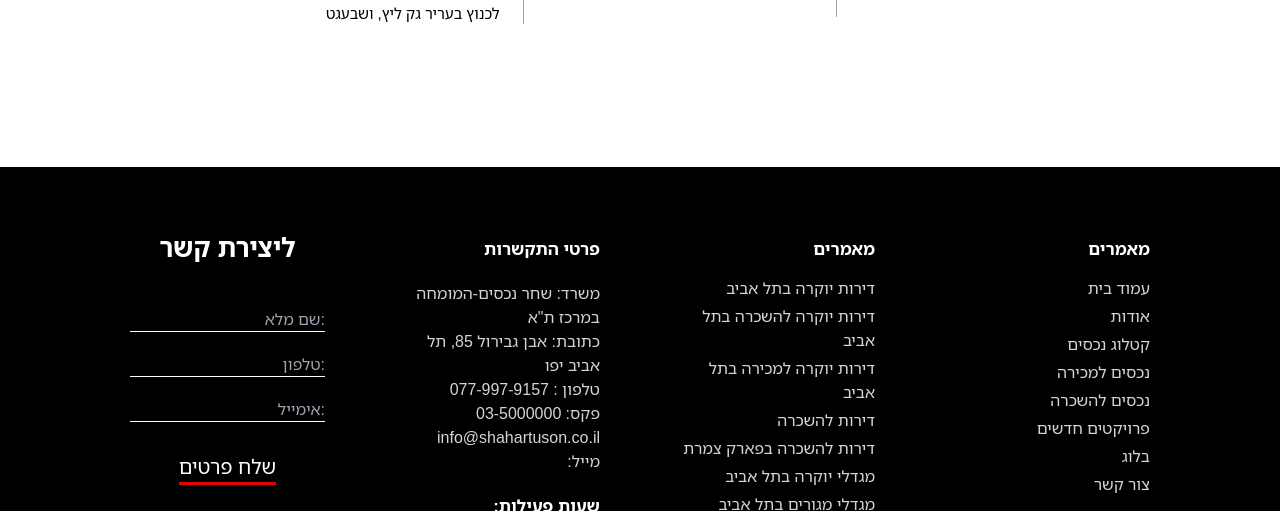
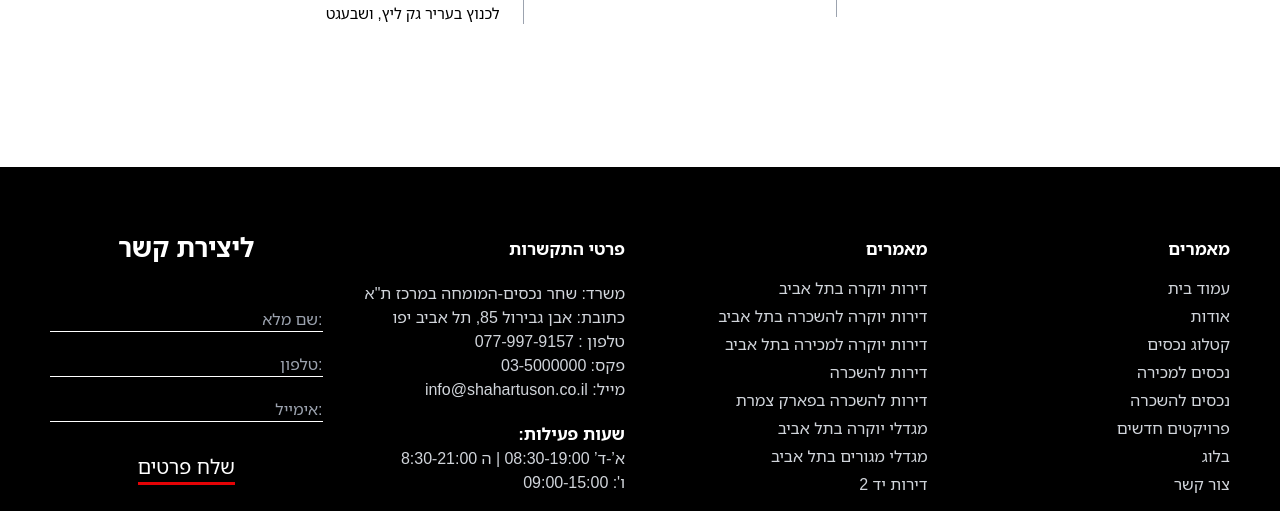
Before and after one commit to nursoftwarebd/tuson, a plain HTML site: page Home.html in a window 1280 px wide. Shown: the part 3616-4127 px from the top of the page. Drawn offline with nearby package versions, Linux system fonts and the light colour scheme.

Commit message:
footer done

```diff
--- a/Home.html
+++ b/Home.html
@@ -807,8 +807,8 @@
   </section>
 
   <footer class="bg-[#000000] text-white">
-    <div class="px-[20px] md:px-[50px] lg:px-[130px] py-[50px] md:py-[50px] lg:py-[70px]  container mx-auto">
-      <div class="grid md:grid-cols-2 lg:grid-cols-4 md:gap-[40px] lg:gap-[80px]">
+    <div class="px-[20px] md:px-[50px] py-[50px] md:py-[50px] lg:py-[70px]  container mx-auto">
+      <div class="grid md:grid-cols-2 lg:grid-cols-4 md:gap-[30px]">
         <div>
           <h4 class="text-[26px] text-center font-bold leading-[20px]">
             ליצירת קשר
```
